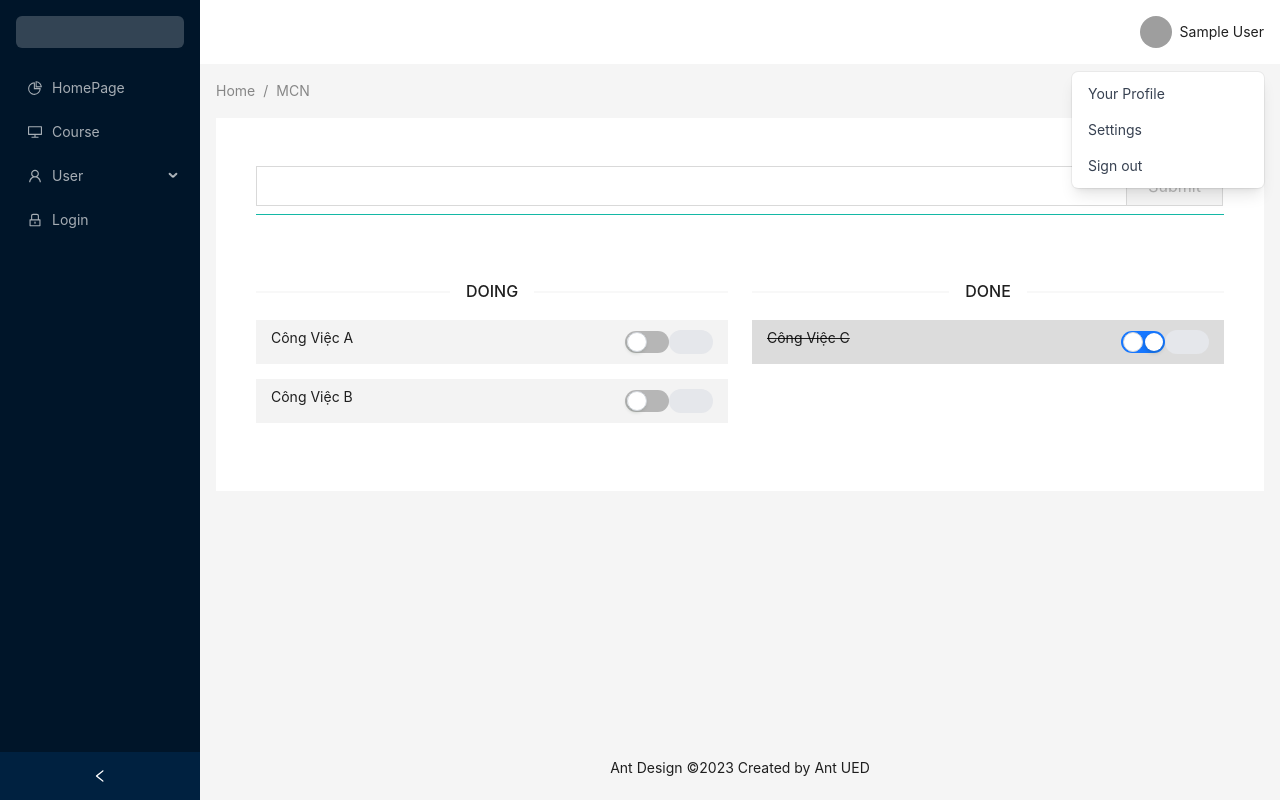
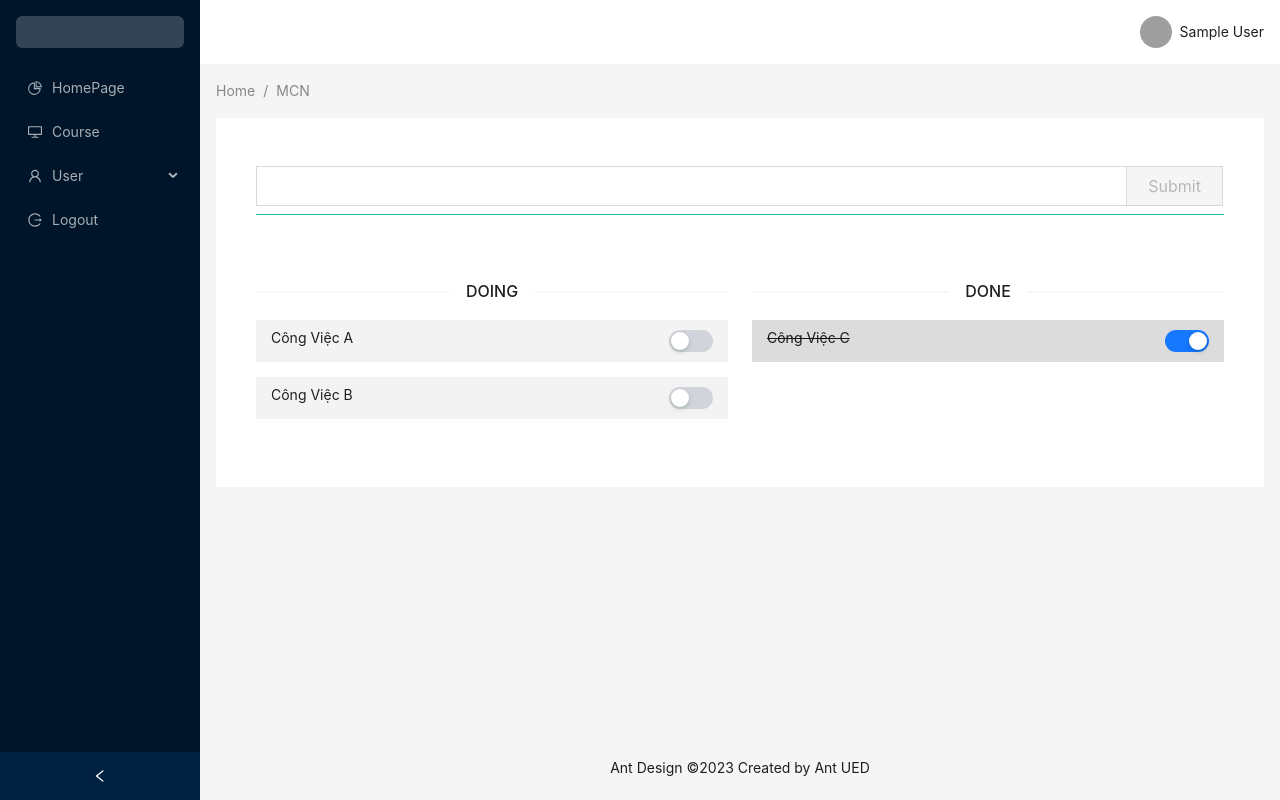
Before and after one commit to phongnhadn1991/reactjs_spacedev_course, a React (Vite) app: page /todo in a window 1280 px wide. Built offline with nearby package versions, Linux system fonts and the light colour scheme; sample sign-in values are in the browser's storage; grey boxes are pictures that could not be loaded.

Commit message:
add private router

```diff
--- a/src/App.jsx
+++ b/src/App.jsx
@@ -7,7 +7,8 @@ import {
   PieChartOutlined,
   TeamOutlined,
   UserOutlined,
-  LockOutlined
+  LockOutlined,
+  LogoutOutlined
 } from '@ant-design/icons';
 import { Avatar, Breadcrumb, Layout, Menu, Space, theme } from 'antd';
 import styled from "styled-components";
@@ -18,6 +19,7 @@ import Course from "./pages/course"
 import Home from "./pages"
 import Login from "./pages/login";
 import { useAuth } from "./stores/context/AuthContext";
+import { PrivateRouter } from "./components/PrivateRouter";
 
 const { Header, Content, Footer, Sider } = Layout;
 
@@ -29,12 +31,9 @@ const items = [
     title: 'User',
     icon: <UserOutlined />,
     submenu: [
-      { key: '3', title: 'Tom', link: '/user/3' },
-      { key: '4', title: 'Bill', link: '/user/4' },
-      { key: '5', title: 'Alex', link: '/user/5' },
+      { key: '3', title: 'Todo', link: '/todo' },
     ],
   },
-  { key: '10', title: 'Login', link: '/login', icon: <LockOutlined /> },
 ];
 
 const LogoStyle = styled.div`
@@ -53,7 +52,7 @@ const App = () => {
   const currentPath = location.pathname;
   const getKeyFromPath = (path) => {
     const item = items.find((item) => item.link === path);
-    return item ? item.key : '';
+    return item ? item.key : 'login';
   };
   const currentKey = getKeyFromPath(currentPath);
 
@@ -84,6 +83,14 @@ const App = () => {
                 </Menu.Item>
               )
             )}
+            {!user
+              ? <Menu.Item key={'login'} icon={<LockOutlined />}>
+                <Link to={"/login"}>Login</Link>
+              </Menu.Item>
+              : <Menu.Item key={'logout'} icon={<LogoutOutlined />}>
+                <Link onClick={logout}>Logout</Link>
+              </Menu.Item>
+            }
           </Menu>
         </Sider>
         <Layout>
@@ -99,11 +106,6 @@ const App = () => {
                   <img className="h-8 w-8 rounded-full" src="https://images.unsplash.com/photo-1472099645785-5658abf4ff4e?ixlib=rb-1.2.1&ixid=eyJhcHBfaWQiOjEyMDd9&auto=format&fit=facearea&facepad=2&w=256&h=256&q=80" alt="Avarta" />
                 </button>
                 <span className="flex">{user?.name}</span>
-              </div>
-              <div className={`${user ? '' : 'hidden'} absolute right-0 z-10 mt-2 w-48 origin-top-right rounded-md bg-white py-1 shadow-lg ring-1 ring-black ring-opacity-5 focus:outline-none`} role="menu" aria-orientation="vertical" aria-labelledby="user-menu-button" tabIndex={-1}>
-                <a href="#" className="block px-4 py-2 text-sm text-gray-700" role="menuitem" tabIndex={-1} id="user-menu-item-0">Your Profile</a>
-                <a href="#" className="block px-4 py-2 text-sm text-gray-700" role="menuitem" tabIndex={-1} id="user-menu-item-1">Settings</a>
-                <a onClick={logout} className="block px-4 py-2 text-sm text-gray-700" role="menuitem" tabIndex={-1} id="user-menu-item-2">Sign out</a>
               </div>
             </div>
           </Header>
@@ -138,8 +140,10 @@ const App = () => {
               <Routes>
                 <Route path="/" element={<Home />} />
                 <Route path="/login" element={<Login />} />
-                <Route path="/todo" element={<Todo />} />
-                <Route path="/course" element={<Course />} />
+                <Route element={<PrivateRouter />}>
+                  <Route path="/todo" element={<Todo />} />
+                  <Route path="/course" element={<Course />} />
+                </Route>
               </Routes>
             </div>
           </Content>
@@ -152,7 +156,7 @@ const App = () => {
           </Footer>
         </Layout>
       </Layout>
-    </ConfigProvider >
+    </ConfigProvider>
   );
 };
 export default App;
--- /dev/null
+++ b/src/components/PrivateRouter/index.jsx
@@ -0,0 +1,9 @@
+import { Outlet, Navigate } from "react-router-dom";
+import { useAuth } from "../../stores/context/AuthContext";
+
+
+export const PrivateRouter = () => {
+  const { user } = useAuth()
+
+  return user ? <Outlet /> : <Navigate to={"/login"} />
+}
--- a/src/components/ToDoList/index.jsx
+++ b/src/components/ToDoList/index.jsx
@@ -21,7 +21,7 @@ export default function ToDoList({ toDoList, onAdd, handleStatus }) {
   const _onAdd = () => {
     onAdd(value.trim());
     setValue("");
-    message.success(`Todo: ${value} is added !`, 1);
+    message.success(`Todo: ${value} is added !`);
   };
 
   return (
@@ -42,6 +42,7 @@ export default function ToDoList({ toDoList, onAdd, handleStatus }) {
               type="primary"
               disabled={!value.trim()}
               onClick={_onAdd}
+              className="bg-blue-600"
             >Submit</Button>
           </Space.Compact>
         </div>
@@ -89,14 +90,14 @@ export const ToDoItem = (props) => {
   return (
     <ToDoItemStyle className={isCompleted ? "isCompleted" : ""}>
       <div className="name">{name}</div>
-      <label className="relative inline-flex items-center cursor-pointer">
+      <label className="relative inline-flex items-center cursor-pointer ">
         <Switch defaultChecked={isCompleted}
+        className="bg-gray-300"
           onChange={() => {
             setTimeout(() => {
               handleStatus(id)
             }, 300);
           }} />
-        <div className="w-11 h-6 bg-gray-200 rounded-full peer peer-checked:after:translate-x-full rtl:peer-checked:after:-translate-x-full peer-checked:after:border-white after:content-[''] after:absolute after:top-0.5 after:start-[2px] after:bg-white after:border-gray-300 after:border after:rounded-full after:h-5 after:w-5 after:transition-all peer-checked:bg-green-600" />
       </label>
     </ToDoItemStyle>
   );
--- a/src/pages/todo/index.jsx
+++ b/src/pages/todo/index.jsx
@@ -51,7 +51,7 @@ export default function Todo() {
   const handleStatus = (id) => {
     let task = toDoList.find(e => e.id === id)
     if (task) {
-      message.success('Status is changed !', 1);
+      message.success('Status is changed !');
       if (task.isCompleted == false) {
         onCompleted(id)
       } else {
--- a/src/stores/context/AuthContext/index.jsx
+++ b/src/stores/context/AuthContext/index.jsx
@@ -2,6 +2,7 @@ import { createContext, useContext, useEffect, useState } from "react";
 import { authService } from "../../../services/authent_service";
 import { clearToken, clearUser, setToken, setUser } from "../../../untils/token";
 import { userService } from "../../../services/user_service";
+import { message } from "antd";
 
 const AuthContext = createContext({})
 
@@ -16,6 +17,7 @@ export const AuthProvider = ({ children }) => {
     try {
       const res = await authService.login(data)
       if (res.data) {
+        message.success(`Login Success !`)
         setToken(res.data)
         const userData = await userService.getProfile()
         _setUser(userData.data)
@@ -29,6 +31,7 @@ export const AuthProvider = ({ children }) => {
     clearUser()
     clearToken()
     _setUser(null)
+    message.success(`Logout Success !`)
   }
 
   return <AuthContext.Provider value={{ user, login, logout }}>
```
